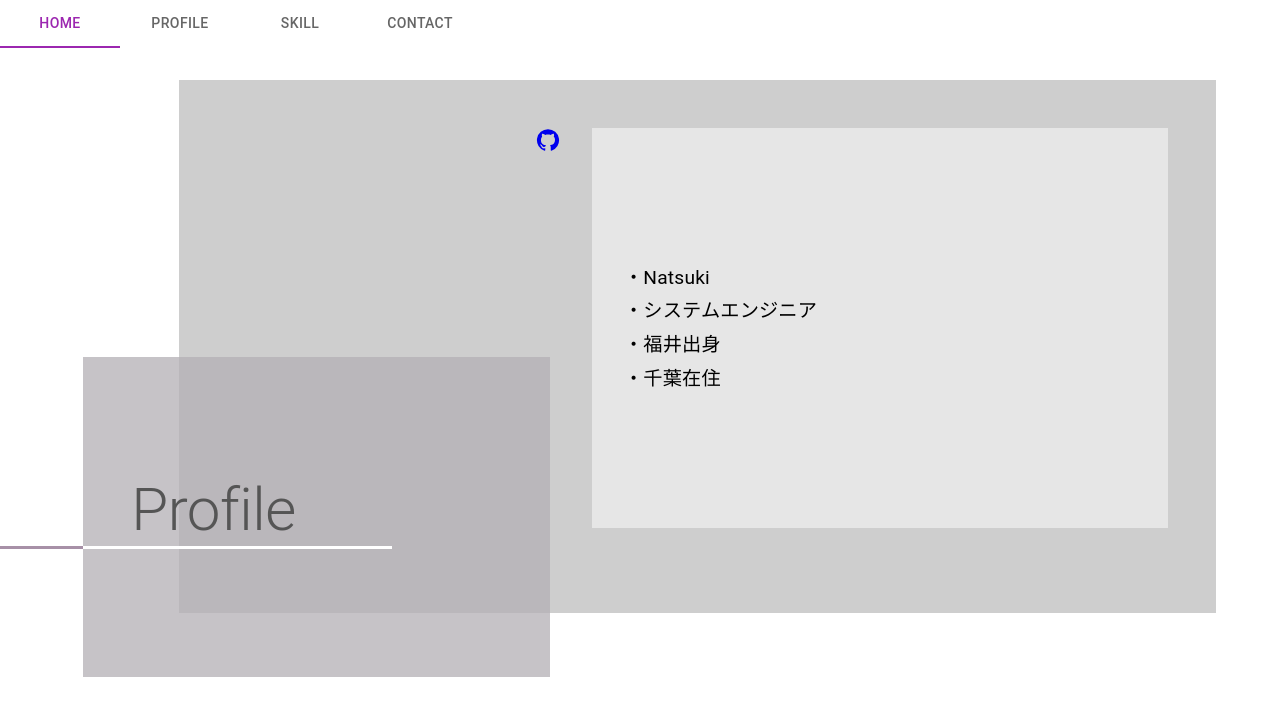
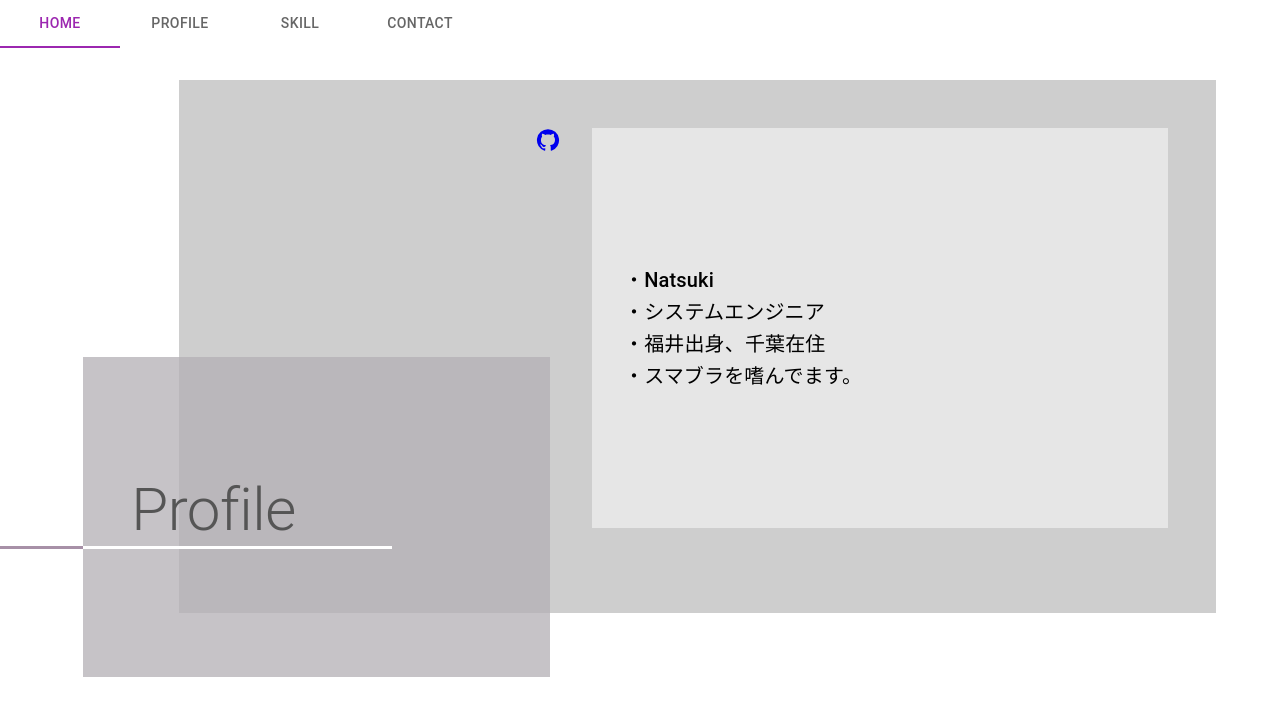
Before and after one commit to NatsukiWakasugi/my_portfolio, a React (Create React App) app: page /profile in a window 1280 px wide. Shown: the top 716 px of the page. Built offline with nearby package versions, Linux system fonts and the light colour scheme.

Commit message:
update profile component

```diff
--- a/src/front/Profile.tsx
+++ b/src/front/Profile.tsx
@@ -63,17 +63,13 @@ const Profile: React.VFC = () => {
                 <div>
                   <Stack spacing={3.5} justifyContent="space-evenly">
                     <div style={style.item}>
-                      <Typography
-                        variant="subtitle1"
-                        pl="2rem"
-                        sx={{ fontSize: '1.2rem' }}
-                      >
+                      <Typography variant="h6" pl="2rem">
                         ・Natsuki <br />
                         ・システムエンジニア
                         <br />
-                        ・福井出身
+                        ・福井出身、千葉在住
                         <br />
-                        ・千葉在住
+                        ・スマブラを嗜んでます。
                       </Typography>
                     </div>
                   </Stack>
```
